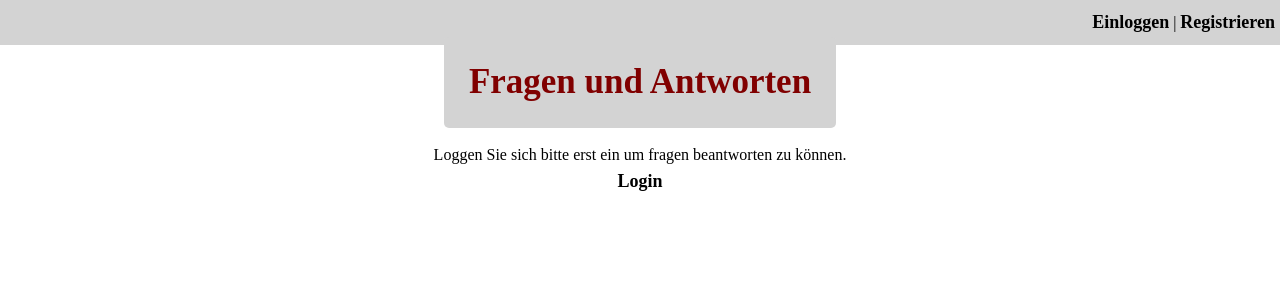
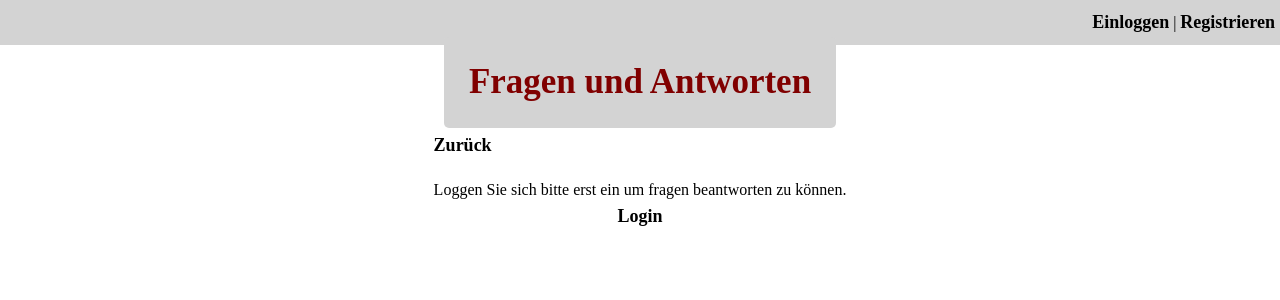
Before and after one commit to Trikolix/Fragen-und-Antworten, a PHP site: page /index.php in a window 1280 px wide. Shown: the top 300 px of the page. Run offline with PHP 8.4, Linux system fonts and the light colour scheme.

Commit message:
Add files via upload

```diff
--- a/index.php
+++ b/index.php
@@ -69,7 +69,7 @@ if (isset($_GET['answered']))
   </div>
   <div id="main">
   <?php
-
+	echo "<a class='Menuelink' href='main.php'>Zurück</a>";
 	if (isset($error)){
 		echo "<center><div id='error'>".$error."</div></center>";
 	}
@@ -120,7 +120,7 @@ if (isset($_GET['answered']))
 				echo "<br>Es wurden bereits alle Fragen beantwortet.<br><center><a class='Menuelink' href='main.php'>Zurück</a></center>";
 			}
 		} else {
-			echo "<br>Es wurden bereits alle Fragen beantwortet.";
+			echo "<br>Es wurden bereits alle Fragen beantwortet.<br><center><a class='Menuelink' href='main.php'>Zurück</a></center>";
 		}
 	} else {
 		echo "<center><br>Loggen Sie sich bitte erst ein um fragen beantworten zu können.<br>
```
